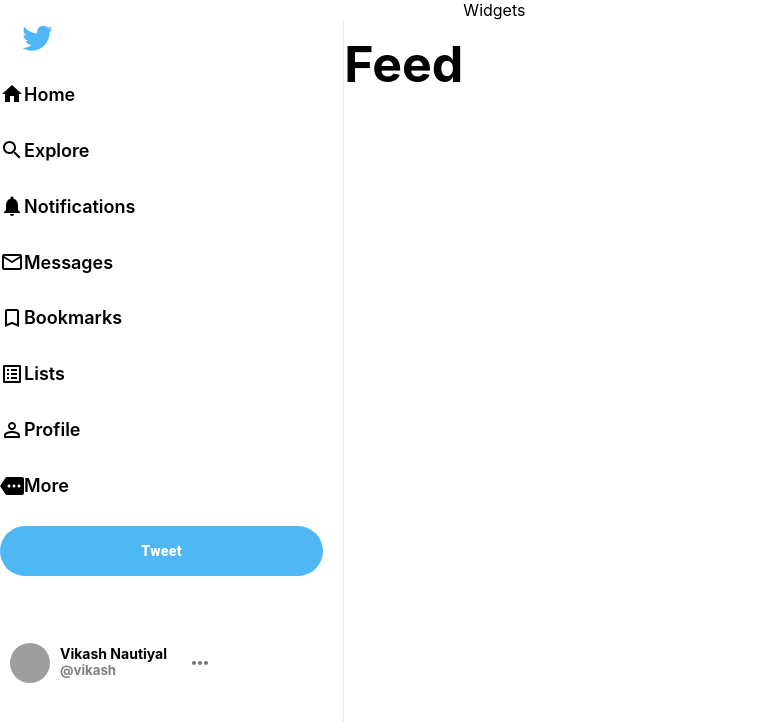
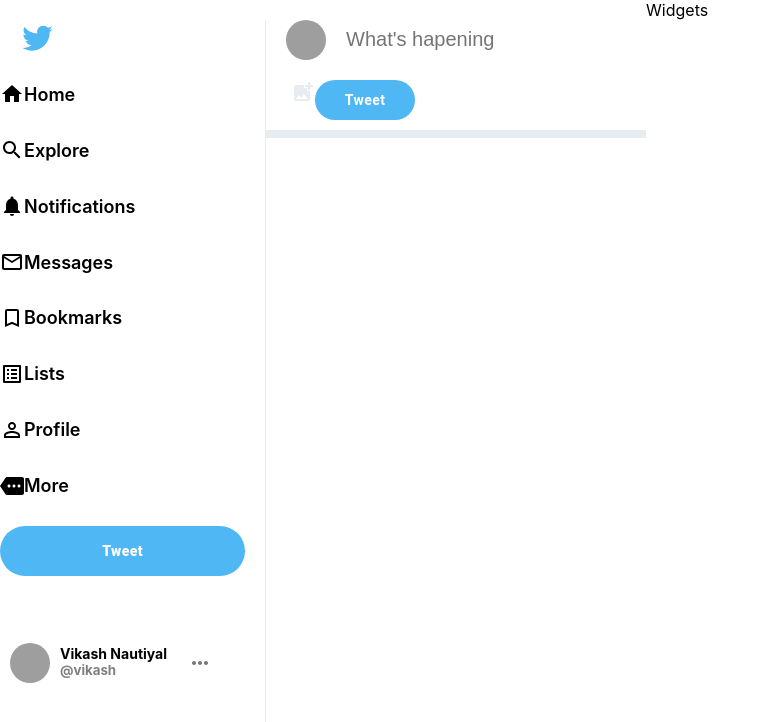
Before and after one commit to Vikashnautiyal224/frontend, a React (Create React App) app: page / in a window 1280 px wide. Shown: the top 722 px of the page, without its empty margins (0-771 px from the left). Built offline with nearby package versions, Linux system fonts and the light colour scheme; no server answers; sample sign-in values are in the browser's storage; grey boxes are pictures that could not be loaded.

Commit message:
create tweetbox

```diff
--- a/src/pages/Feed/Feed.jsx
+++ b/src/pages/Feed/Feed.jsx
@@ -1,9 +1,10 @@
 import React from 'react';
 import './Feed.css';
+import { TweetBox } from './Tweetbox/TweetBox';
 export const Feed = () => {
   return (
     <div>
-        <h1>Feed</h1>
+      <TweetBox/>
     </div>
   )
 }
--- /dev/null
+++ b/src/pages/Feed/Tweetbox/TweetBox.css
@@ -0,0 +1,48 @@
+.tweetBox {
+    padding-bottom: 10px;
+    border-bottom: 8px solid var(--twitter-background);
+    padding-right: 10px;
+  }
+  .tweetBox>form{
+    display:flex;
+    flex-direction: column;
+  }
+  .tweetBox_input{
+    padding: 20px;
+    display:flex;
+    align-items: center;
+  }
+
+  .tweetBox_input>input{
+    flex:1;
+    margin-left: 15px;
+    font-size: 20px;
+    border: none;
+    margin-top: 0px;
+  }
+  .tweetBox_imageInput{
+  border: none;
+  padding: 5px 20px;
+  }
+  .imageIcon_tweetButton{
+    display: flex;
+    justify-content: space-between;
+    align-items: center;
+  }
+  .tweetBox_tweetButton{
+    background-color: var(--twitter-color) !important;
+    border: none !important;
+    color: white !important;
+    font-weight: 700 !important;
+    text-transform: inherit !important;
+    border-radius: 50px !important;
+    width: 100px;
+    height: 40px !important;
+  }
+  .imageIcon{
+    color: var(--twitter-background);
+    padding-left: 25px;
+  }
+  .imageInput{
+    display: none;
+  }
--- /dev/null
+++ b/src/pages/Feed/Tweetbox/TweetBox.jsx
@@ -0,0 +1,37 @@
+import { Avatar, Button } from "@mui/material";
+import AddPhotoAlternateIcon from "@mui/icons-material/AddPhotoAlternate";
+import React, { useState } from "react";
+import "./TweetBox.css";
+
+export const TweetBox = () => {
+  const [post, setPost] = useState("");
+  const [imageURL, setImageURL] = useState("");
+
+  const handleTweet = (e) => {
+    e.preventDefault();
+    console.log(post);
+  };
+  return (
+    <div className="tweetBox">
+      <form onSubmit={handleTweet}>
+        <div className="tweetBox_input">
+          <Avatar src="https://cdn.pixabay.com/photo/2016/08/08/09/17/avatar-1577909_960_720.png" />
+          <input
+            type="text"
+            placeholder="What's hapening"
+            onChange={(e) => setPost(e.target.value)}
+          />
+        </div>
+        <div className="imageICon_tweetButton">
+          <label htmlFor="image" className="imageIcon">
+            <AddPhotoAlternateIcon />
+          </label>
+          <input type="file" id="image" className="imageInput" />
+          <Button className="tweetBox_tweetButton" type="submit">
+            Tweet
+          </Button>
+        </div>
+      </form>
+    </div>
+  );
+};
```
